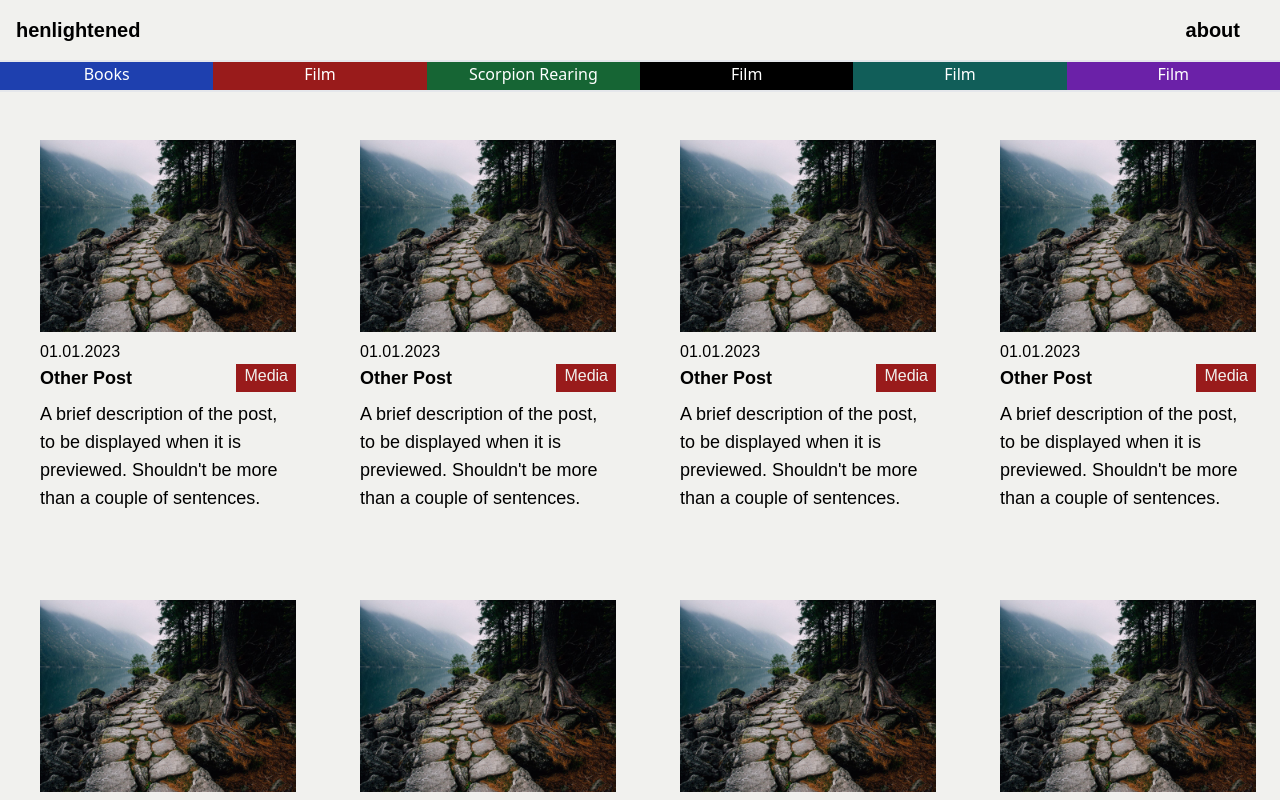
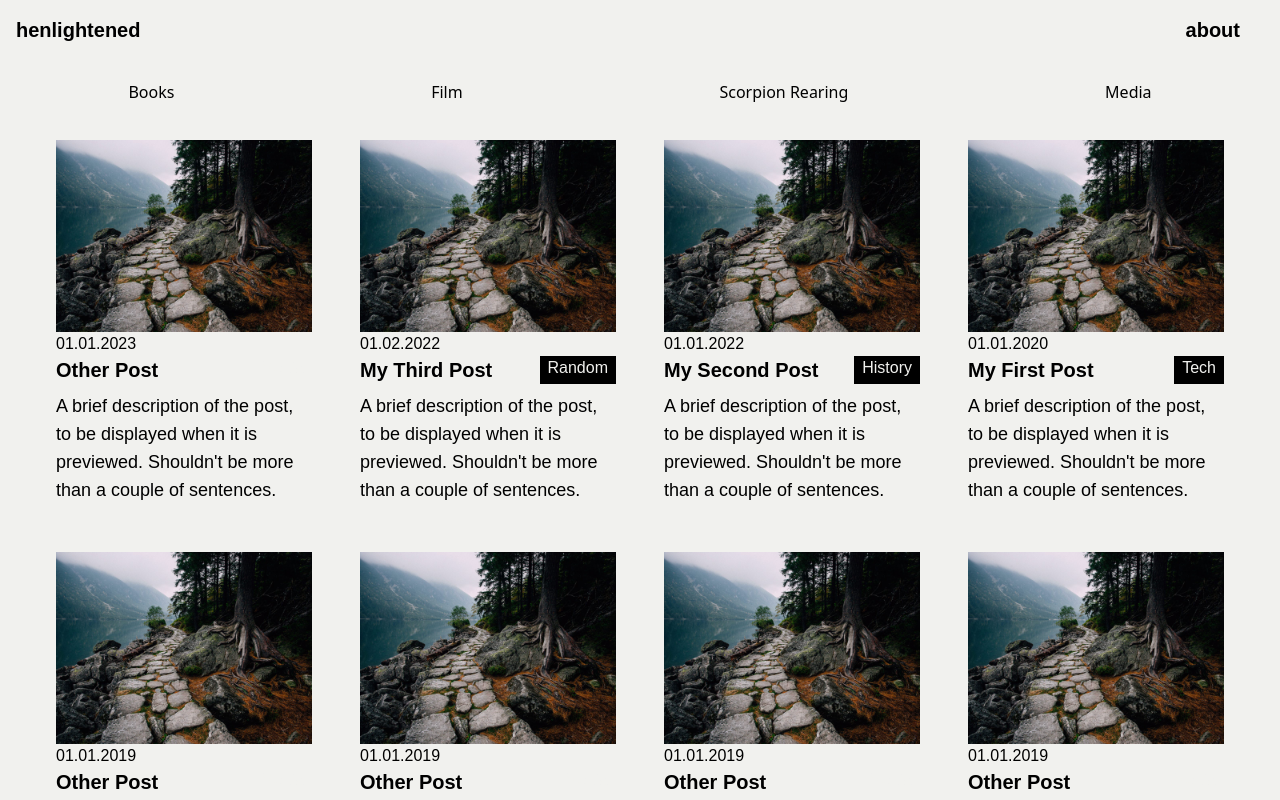
Before and after one commit to hentity/site, a Next.js app: page / in a window 1280 px wide. Shown: the top 800 px of the page. Built offline with nearby package versions, Linux system fonts and the light colour scheme.

Commit message:
category bar/fetching categories (beginning work)

```diff
--- /dev/null
+++ b/app/api/categories/route.js
@@ -0,0 +1,12 @@
+import { getCategories } from "@/lib/serverPosts";
+import { NextResponse } from "next/server";
+
+export async function GET(req) {
+  try {
+    const data = await getCategories();
+    return NextResponse.json(data);
+  } catch (error) {
+    console.error("Error fetching categories:", error);
+    return NextResponse.json({ error: error.message }, { status: 500 });
+  }
+}
--- a/app/page.jsx
+++ b/app/page.jsx
@@ -4,11 +4,12 @@ import Link from "next/link";
 import "@/app/globals.css";
 import Image from "next/image";
 import { useState, useEffect } from "react";
-import { fetchSortedPostsData } from "@/lib/clientPosts";
+import { fetchSortedPostsData, fetchCategories } from "@/lib/clientPosts";
 
 export default function Home() {
   const [allPostsData, setAllPostsData] = useState([]);
   const [page, setPage] = useState(1);
+  const [categories, setCategories] = useState([]);
 
   useEffect(() => {
     const fetchData = async () => {
@@ -18,7 +19,14 @@ export default function Home() {
       }
     };
 
+    const fetchCategoriesData = async () => {
+      const data = await fetchCategories();
+      setCategories(data);
+    };
+
     fetchData();
+    fetchCategoriesData();
+    console.log(categories);
   }, [page]);
 
   useEffect(() => {
@@ -36,55 +44,41 @@ export default function Home() {
     return () => window.removeEventListener("scroll", handleScroll);
   }, []);
 
-  function getColourFromCategory(category) {
-    switch (category) {
-      case "Tech":
-        return "bg-blue-800";
-      case "Media":
-        return "bg-red-800";
-      case "History":
-        return "bg-green-800";
-      default:
-        return "bg-black";
-    }
+  function getColourFromCategory(categoryName) {
+    const category = categories.find((cat) => cat.name === categoryName);
+    console.log("CATEGORY: " + category);
+    return category ? `bg-${category.color}-800` : "bg-black";
   }
 
   return (
     <>
-      <div className="flex">
-        <div className="w-1/6 h-8 border-y-2 text-white text-center bg-blue-800">
-          Books
+      <div className="container mx-auto">
+        <div className="flex w-full mt-2">
+          <div className="flex w-full mt-2">
+            {categories.map((category, index) => (
+              <div
+                key={index}
+                className={`p-1 px-2 transition ease-in-out duration-500 flex-grow bg-${category.color}-200 hover:text-white text-center hover:bg-${category.color}-800`}
+              >
+                {category.name}
               </div>
-        <div className="w-1/6 h-8 border-y-2 text-white text-center bg-red-800">
-          Film
-        </div>
-        <div className="w-1/6 h-8 border-y-2 text-white text-center  bg-green-800">
-          Scorpion Rearing
-        </div>
-        <div className="w-1/6 h-8 border-y-2 text-center text-white bg-black">
-          Film
-        </div>
-        <div className="w-1/6 h-8 border-y-2 text-center text-white bg-teal-800">
-          Film
-        </div>
-        <div className="w-1/6 h-8 border-y-2 text-center text-white bg-purple-800">
-          Film
+            ))}
           </div>
         </div>
-      <div className="flex justify-center">
-        <div className="m-2 grid gap-4 grid-cols-1 md:grid-cols-2 lg:grid-cols-3 xl:grid-cols-4 items-center">
+        <div className="flex justify-center py-4 ">
+          <div className="grid gap-4 grid-cols-1 md:grid-cols-2 lg:grid-cols-3 xl:grid-cols-4 items-center max-w-screen-xl mx-auto">
             {allPostsData.map(
               ({ id, date, title, category, coverImage, description }) => (
                 <Link
                   key={id}
                   href={`/posts/${id}`}
                   className={
-                  "transition duration-500 m-4 p-4 w-72 h-128 ease-in-out items-top justify-items-stretch hover:bg-zinc-200"
+                    "transition group duration-500 p-4 w-72 h-128 ease-in-out items-top justify-items-stretch hover:bg-zinc-200" // Removed m-4 here
                   }
                 >
                   <div className="">
                     <Image
-                    className="py-2 group/image"
+                      className=" group"
                       src={coverImage}
                       alt={title}
                       width={288} // Adjusted dimensions
@@ -102,8 +96,10 @@ export default function Home() {
                         .replace(/\//g, ".")}
                     </p>
                     <div className="flex">
-                    <div className="w-2/3 text-lg font-mulish font-bold text-black">
+                      <div className="w-2/3 text-lg font-bold text-black ">
+                        <div className="relative font-mulish font-bold text-xl font-mulish w-fit block after:block after:content-[''] after:absolute after:h-[3px] after:bg-black after:w-full after:scale-x-0 after:group-hover:scale-x-100 after:transition after:duration-300 after:origin-left">
                           {title}
+                        </div>
                       </div>
                       <div className="flex w-1/3 justify-end">
                         <div
@@ -126,6 +122,7 @@ export default function Home() {
             )}
           </div>
         </div>
+      </div>
     </>
   );
 }
--- a/lib/clientPosts.js
+++ b/lib/clientPosts.js
@@ -11,3 +11,14 @@ export async function fetchSortedPostsData(page = 1) {
     console.error('Fetch error: ', error);
   }
 }
+
+export async function fetchCategories() {
+  try {
+    const res = await fetch('/api/categories');
+    const data = await res.json();
+    return data;
+  } catch (error) {
+    console.error("Error fetching categories:", error);
+    return [];
+  }
+}
--- a/posts/filler_post.md
+++ b/posts/filler_post.md
@@ -1,7 +1,7 @@
 ---
 title: "Other Post"
 category: "Media"
-date: "2023-01-01"
+date: "2019-01-01"
 coverImage: "/img/test.jpg"
 description: "A brief description of the post, to be displayed when it is previewed. Shouldn't be more than a couple of sentences."
 ---
--- a/posts/filler_post2.md
+++ b/posts/filler_post2.md
@@ -1,7 +1,7 @@
 ---
 title: "Other Post"
 category: "Media"
-date: "2023-01-01"
+date: "2019-01-01"
 coverImage: "/img/test.jpg"
 description: "A brief description of the post, to be displayed when it is previewed. Shouldn't be more than a couple of sentences."
 ---
--- a/posts/filler_post3.md
+++ b/posts/filler_post3.md
@@ -1,7 +1,7 @@
 ---
 title: "Other Post"
 category: "Media"
-date: "2023-01-01"
+date: "2019-01-01"
 coverImage: "/img/test.jpg"
 description: "A brief description of the post, to be displayed when it is previewed. Shouldn't be more than a couple of sentences."
 ---
--- a/posts/filler_post4.md
+++ b/posts/filler_post4.md
@@ -1,7 +1,7 @@
 ---
 title: "Other Post"
 category: "Media"
-date: "2023-01-01"
+date: "2019-01-01"
 coverImage: "/img/test.jpg"
 description: "A brief description of the post, to be displayed when it is previewed. Shouldn't be more than a couple of sentences."
 ---
--- a/posts/filler_post5.md
+++ b/posts/filler_post5.md
@@ -1,7 +1,7 @@
 ---
 title: "Other Post"
 category: "Media"
-date: "2023-01-01"
+date: "2019-01-01"
 coverImage: "/img/test.jpg"
 description: "A brief description of the post, to be displayed when it is previewed. Shouldn't be more than a couple of sentences."
 ---
--- a/posts/filler_post6.md
+++ b/posts/filler_post6.md
@@ -1,7 +1,7 @@
 ---
 title: "Other Post"
 category: "Media"
-date: "2023-01-01"
+date: "2019-01-01"
 coverImage: "/img/test.jpg"
 description: "A brief description of the post, to be displayed when it is previewed. Shouldn't be more than a couple of sentences."
 ---
```
Also changed, not shown: lib/serverPosts.js. Lines whose indentation alone changed are shown as unchanged.
